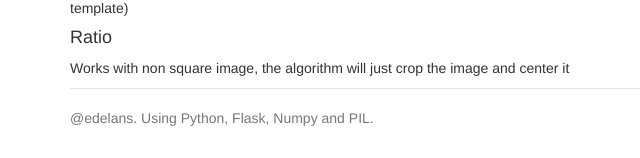
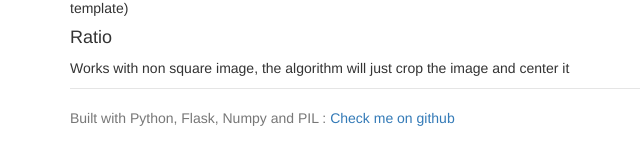
Before and after one commit to edelans/uniaopic, a Flask app: page / in a window 1280 px wide. Shown: the part 797-955 px from the top of the page, without its empty margins (0-640 px from the left). Run offline with Flask 2, Linux system fonts and the light colour scheme; some libraries are stand-ins or nearby versions.

Commit message:
add gh link to footer

```diff
--- a/webapp/templates/index.html
+++ b/webapp/templates/index.html
@@ -49,7 +49,7 @@
 
 
         <footer class="footer">
-          <p>@edelans. Using Python, Flask, Numpy and PIL.</p>
+          <p>Built with Python, Flask, Numpy and PIL : <a href="https://github.com/edelans/uniaopic">Check me on github</a> </p>
         </footer>
 
     </div>
--- a/webapp/templates/result.html
+++ b/webapp/templates/result.html
@@ -39,8 +39,9 @@
 
 
         <footer class="footer">
-          <p>@edelans. Using Python, Flask, Numpy and PIL.</p>
+          <p>Built with Python, Flask, Numpy and PIL : <a href="https://github.com/edelans/uniaopic">Check me on github</a> </p>
         </footer>
+
       </div>
 
 </body>
```
